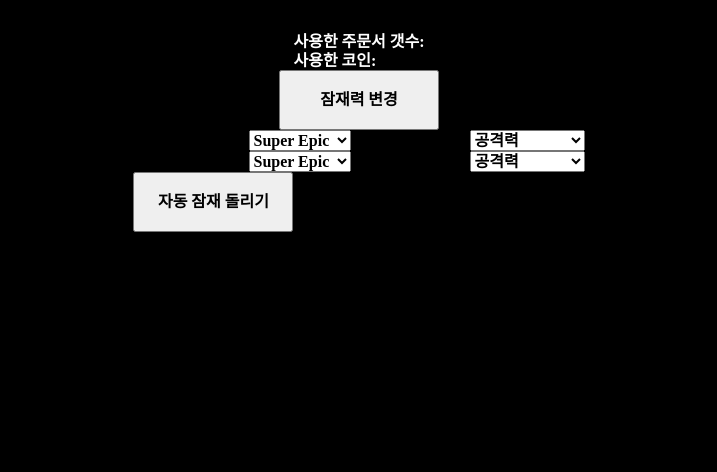
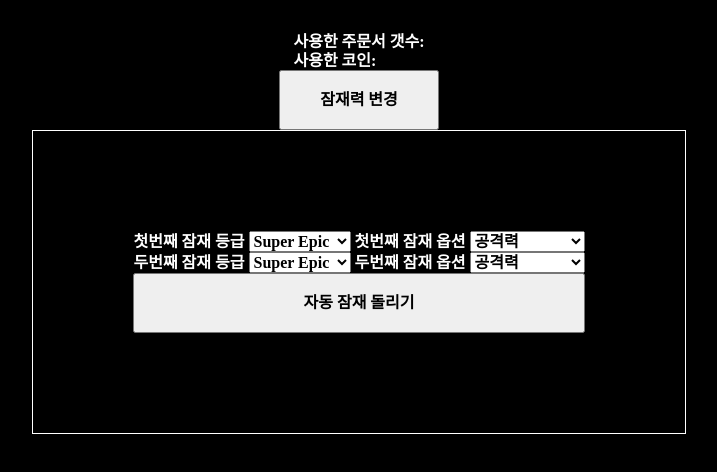
Before and after one commit to NotActualHuman/crtoa_potential_simul, a plain HTML site: page index.html in a window 1280 px wide. Shown: the part 204-676 px from the top of the page, without its empty margins (281-998 px from the left). Drawn offline with nearby package versions, Linux system fonts and the light colour scheme; a web font is replaced by a local one.

Commit message:
Update style.css

```diff
--- a/css/style.css
+++ b/css/style.css
@@ -56,3 +56,13 @@ body {
 .main-container {
     margin: 100px;
 }
+
+.autoscroll-options {
+    border: 1px solid white;
+    color: white;
+    padding: 100px;
+}
+
+.autoscroll-btn {
+    width: 100%;
+}
```
